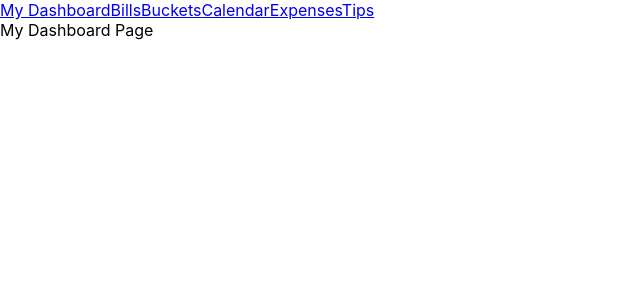
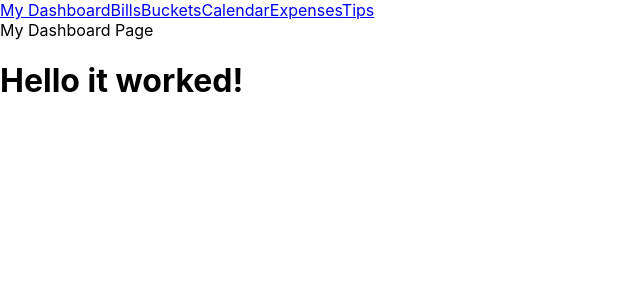
Before and after one commit to ivanstewart2001/saving-buddy, a React (Create React App) app: page /myDashboard in a window 1280 px wide. Shown: the top 300 px of the page, without its empty margins (0-640 px from the left). Built offline with nearby package versions, Linux system fonts and the light colour scheme.

Commit message:
Testing changes in app.js

```diff
--- a/src/App.js
+++ b/src/App.js
@@ -8,6 +8,7 @@ class App extends Component {
       <div>
         <Header />
         <Navigation />
+        <h1>Hello it worked!</h1>
       </div>
     )
   }
```
Also changed, not shown: 1 other file (tests, documents, lock files or other folders).
